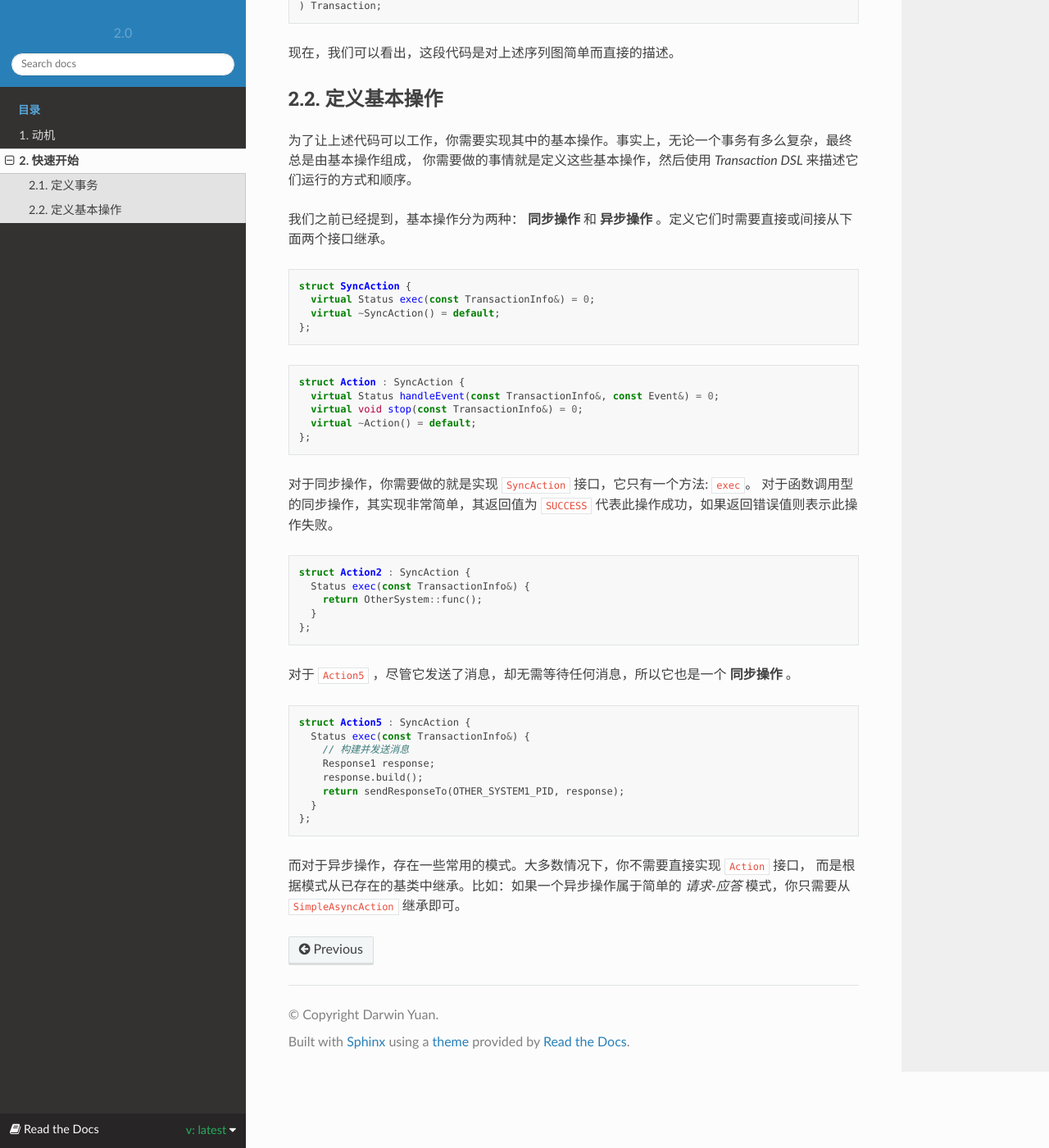
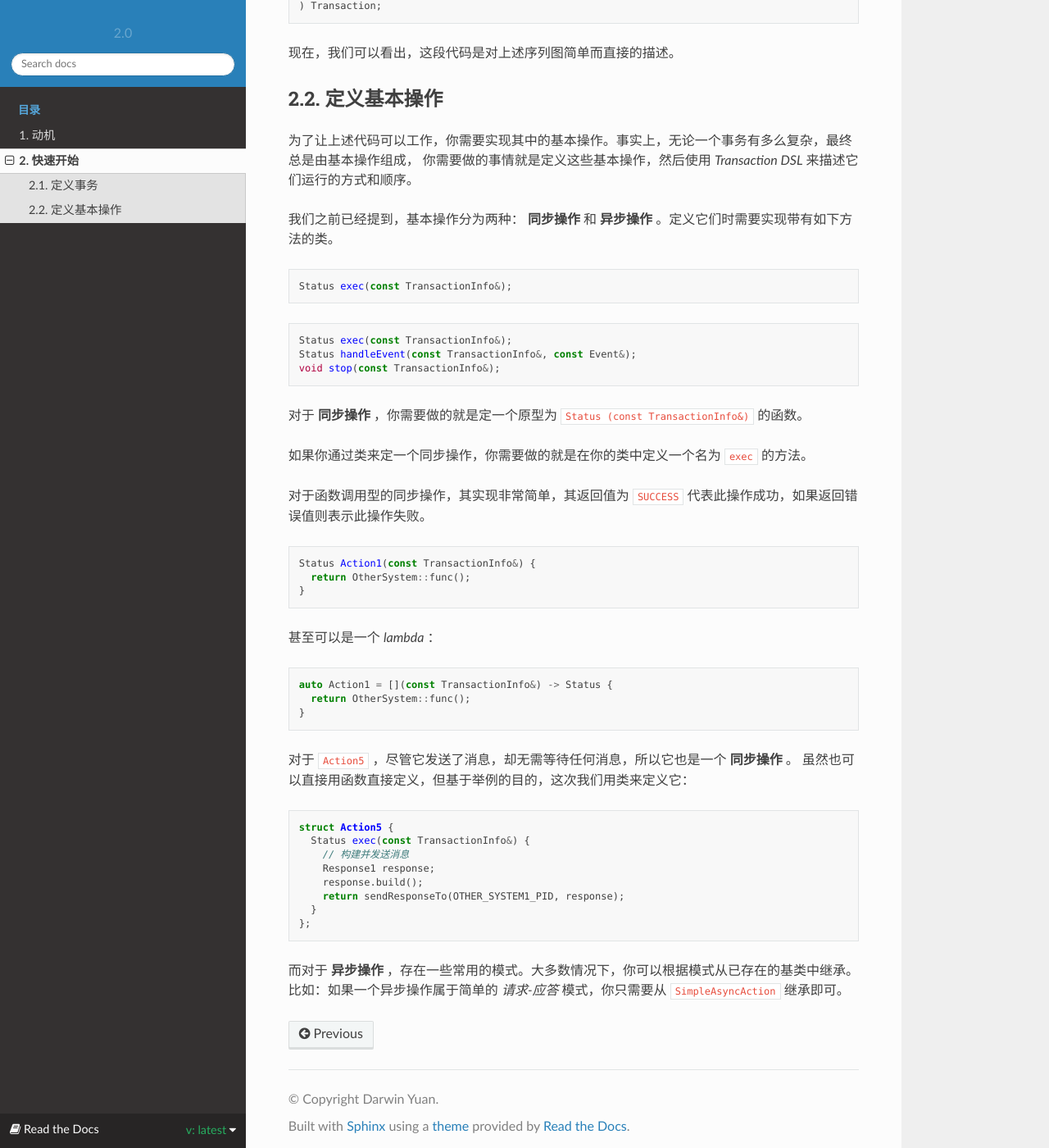
Before and after one commit to godsme/trans-dsl-2, a Sphinx documentation site: the page built from doc/source/quick-start.rst, in a window 1280 px wide and 1400 px high, scrolled down 1619 px. Shown: the whole window at 82% size. Built offline with Sphinx 7.4.7 and the Read the Docs theme 2.0.0, drawn with Linux system fonts in a browser that asks for light colours.

Commit message:
refactored doc

```diff
--- a/doc/source/quick-start.rst
+++ b/doc/source/quick-start.rst
@@ -65,39 +65,44 @@
 为了让上述代码可以工作，你需要实现其中的基本操作。事实上，无论一个事务有多么复杂，最终总是由基本操作组成，
 你需要做的事情就是定义这些基本操作，然后使用 `Transaction DSL` 来描述它们运行的方式和顺序。
 
-我们之前已经提到，基本操作分为两种： **同步操作** 和 **异步操作** 。定义它们时需要直接或间接从下面两个接口继承。
+我们之前已经提到，基本操作分为两种： **同步操作** 和 **异步操作** 。定义它们时需要实现带有如下方法的类。
 
 .. code-block:: c++
 
-  struct SyncAction {
-    virtual Status exec(const TransactionInfo&) = 0;
-    virtual ~SyncAction() = default;
-  };
+    Status exec(const TransactionInfo&);
 
 .. code-block:: c++
 
-  struct Action : SyncAction {
-    virtual Status handleEvent(const TransactionInfo&, const Event&) = 0;
-    virtual void stop(const TransactionInfo&) = 0;
-    virtual ~Action() = default;
-  };
+    Status exec(const TransactionInfo&);
+    Status handleEvent(const TransactionInfo&, const Event&);
+    void stop(const TransactionInfo&);
 
-对于同步操作，你需要做的就是实现 ``SyncAction`` 接口，它只有一个方法: ``exec``。
+对于 **同步操作** ，你需要做的就是定一个原型为 ``Status (const TransactionInfo&)`` 的函数。
+
+如果你通过类来定一个同步操作，你需要做的就是在你的类中定义一个名为 ``exec`` 的方法。
+
 对于函数调用型的同步操作，其实现非常简单，其返回值为 ``SUCCESS`` 代表此操作成功，如果返回错误值则表示此操作失败。
 
 .. code-block:: c++
 
-  struct Action2 : SyncAction {
-    Status exec(const TransactionInfo&) {
-      return OtherSystem::func();
-    }
-  };
+   Status Action1(const TransactionInfo&) {
+     return OtherSystem::func();
+   }
 
-对于 ``Action5`` ，尽管它发送了消息，却无需等待任何消息，所以它也是一个 **同步操作** 。
+甚至可以是一个 `lambda` ：
 
 .. code-block:: c++
 
-  struct Action5 : SyncAction {
+   auto Action1 = [](const TransactionInfo&) -> Status {
+     return OtherSystem::func();
+   }
+
+对于 ``Action5`` ，尽管它发送了消息，却无需等待任何消息，所以它也是一个 **同步操作** 。
+虽然也可以直接用函数直接定义，但基于举例的目的，这次我们用类来定义它：
+
+.. code-block:: c++
+
+  struct Action5 {
     Status exec(const TransactionInfo&) {
       // 构建并发送消息
       Response1 response;
@@ -106,5 +111,5 @@
     }
   };
 
-而对于异步操作，存在一些常用的模式。大多数情况下，你不需要直接实现 ``Action`` 接口，
-而是根据模式从已存在的基类中继承。比如：如果一个异步操作属于简单的 *请求-应答* 模式，你只需要从 ``SimpleAsyncAction`` 继承即可。
+而对于 **异步操作** ，存在一些常用的模式。大多数情况下，你可以根据模式从已存在的基类中继承。
+比如：如果一个异步操作属于简单的 *请求-应答* 模式，你只需要从 ``SimpleAsyncAction`` 继承即可。
```
